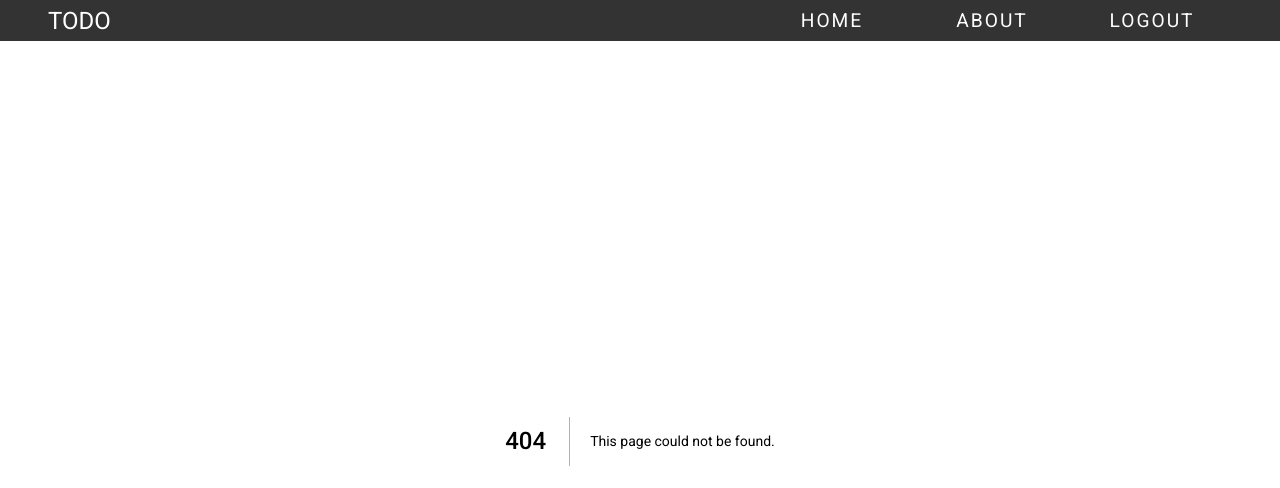
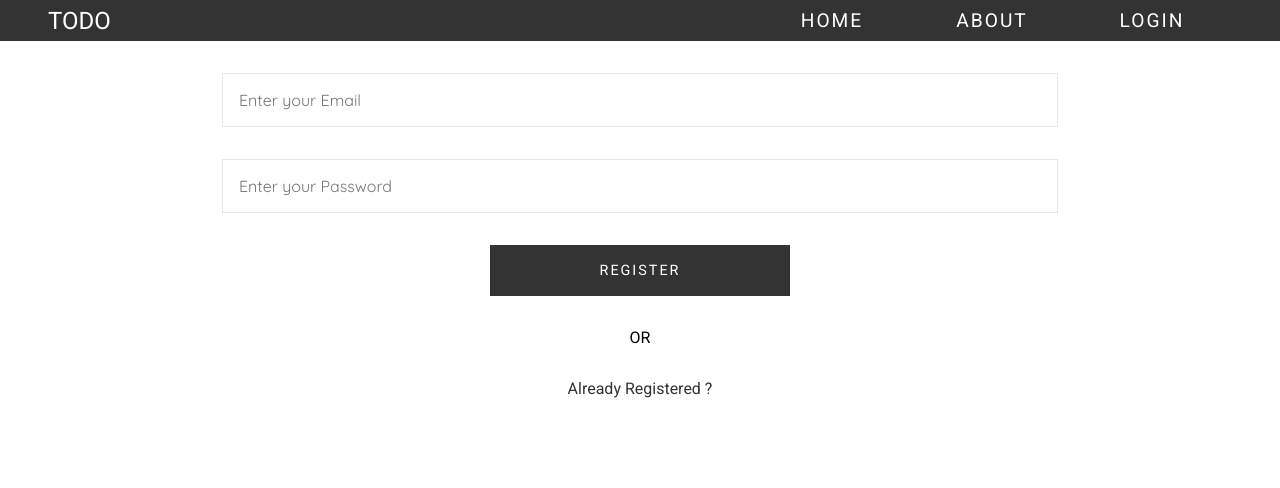
Before and after one commit to killshotxd/todo-next, a Next.js app: page /register in a window 1280 px wide. Before the commit this address had no page. Shown: the top 488 px of the page. Built offline with nearby package versions, Linux system fonts and the light colour scheme.

Commit message:
Login Register Frontend

```diff
--- a/src/app/Header.jsx
+++ b/src/app/Header.jsx
@@ -11,7 +11,7 @@ const header = () => {
       <article>
         <Link href={"/"}>Home</Link>
         <Link href={"/about"}>About</Link>
-        {/* <Link href={"/login"}>Login</Link> */}
+
         <LogOutBtn />
       </article>
     </div>
--- /dev/null
+++ b/src/app/register/page.jsx
@@ -0,0 +1,27 @@
+import Link from "next/link";
+import React from "react";
+
+const page = () => {
+  return (
+    <div className="login">
+      <section>
+        <form>
+          <input type="email" placeholder="Enter your Email" />
+          <input type="password" placeholder="Enter your Password" />
+
+          <button type="submit">Register</button>
+
+          <p>OR</p>
+          <Link href={"/login"}>Already Registered ?</Link>
+        </form>
+      </section>
+    </div>
+  );
+};
+
+export const metadata = {
+  title: "Register",
+  description: "Register for Full Stack To do app",
+};
+
+export default page;
--- a/src/components/Clients.jsx
+++ b/src/components/Clients.jsx
@@ -1,8 +1,9 @@
 "use client";
 
-import { useState, createContext } from "react";
+import Link from "next/link";
+import { useState, createContext, useContext } from "react";
 
-export const Context = createContext({ user: {} });
+const Context = createContext({ user: {} });
 
 export const ContextProvider = ({ children }) => {
   const [user, setUser] = useState({});
@@ -16,9 +17,17 @@ export const LogOutBtn = () => {
     alert("Logged Out");
   };
 
+  const { user } = useContext(Context);
+
   return (
-    <button className="btn" onClick={logOutHandler}>
-      LogOut
-    </button>
+    <>
+      {user.id ? (
+        <button className="btn" onClick={logOutHandler}>
+          LogOut
+        </button>
+      ) : (
+        <Link href={"/login"}>Login</Link>
+      )}
+    </>
   );
 };
```
Also changed, not shown: src/app/login/page.jsx (added, +27 -0 lines).
